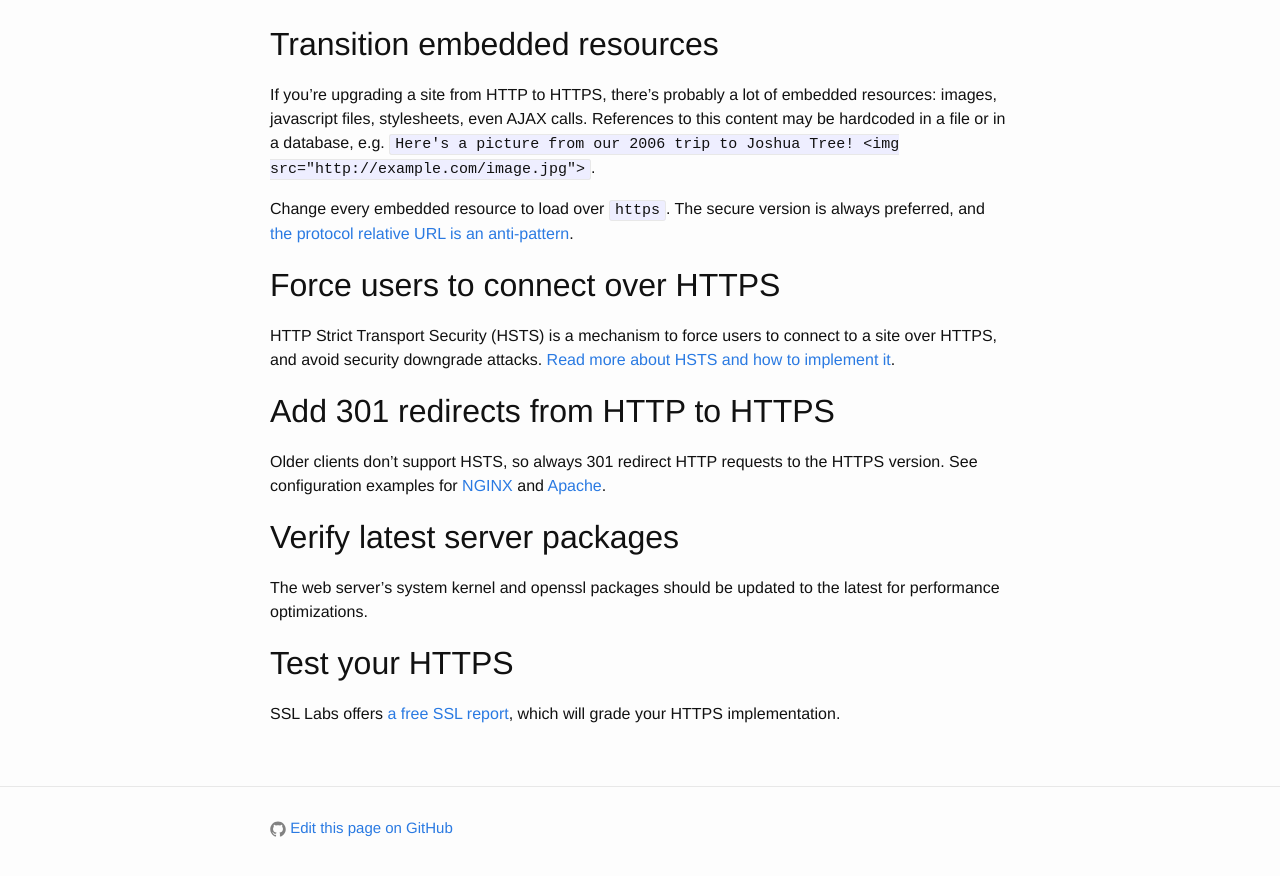
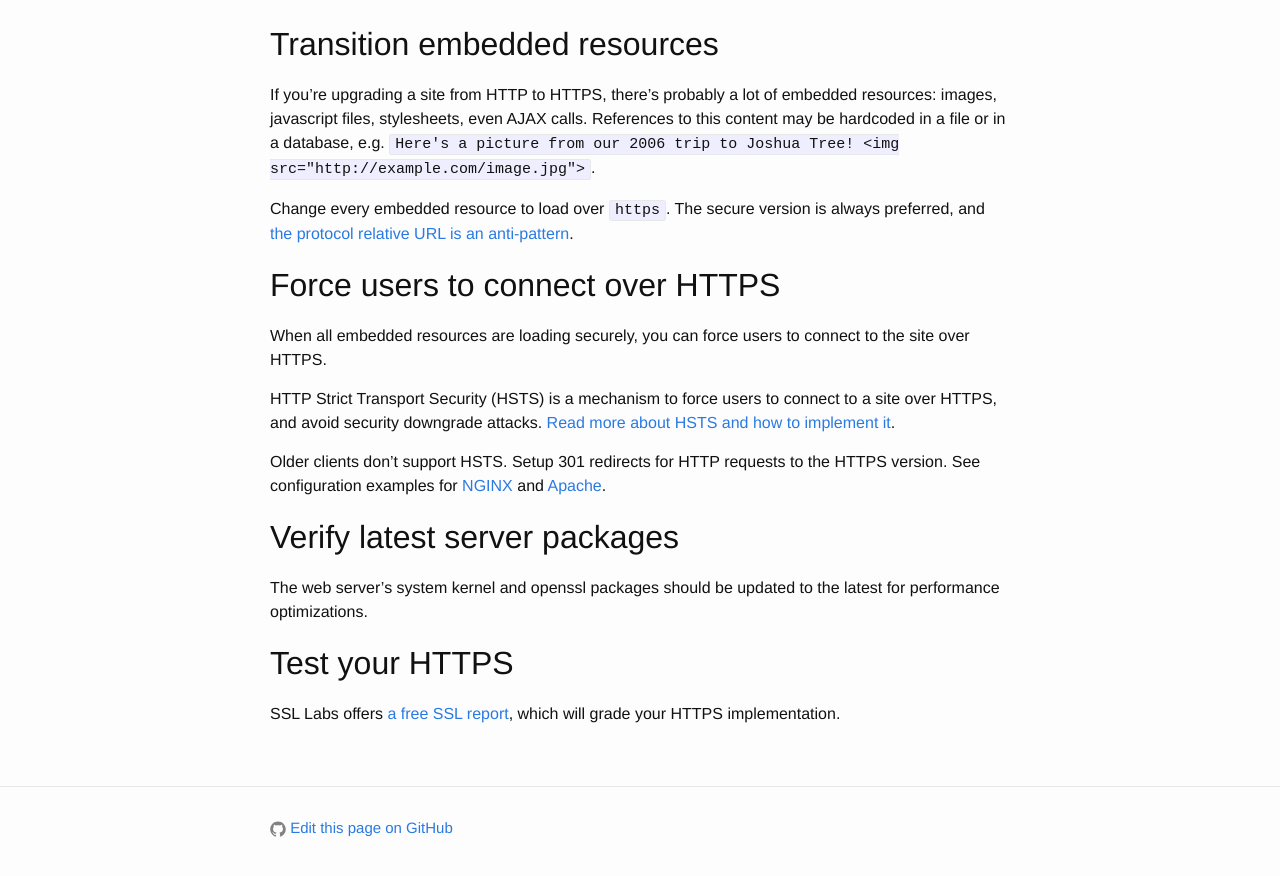
Before and after one commit to ericandrewlewis/say-yes-to-https, a Jekyll site: the page built from setup-https.md, in a window 1280 px wide and 900 px high, scrolled down 863 px. Shown: the top 876 px of the window. Built offline with Jekyll 4.4.1, drawn with Linux system fonts in a browser that asks for light colours.

Commit message:
Rework "Force Users to connect over HTTPS" section

```diff
--- a/setup-https.md
+++ b/setup-https.md
@@ -35,11 +35,11 @@ Change every embedded resource to load over `https`. The secure version is alway
 
 ## Force users to connect over HTTPS
 
+When all embedded resources are loading securely, you can force users to connect to the site over HTTPS.
+
 HTTP Strict Transport Security (HSTS) is a mechanism to force users to connect to a site over HTTPS, and avoid security downgrade attacks. [Read more about HSTS and how to implement it](https://https.cio.gov/hsts/).
 
-## Add 301 redirects from HTTP to HTTPS
-
-Older clients don't support HSTS, so always 301 redirect HTTP requests to the HTTPS version. See configuration examples for [NGINX](https://serverfault.com/questions/67316/in-nginx-how-can-i-rewrite-all-http-requests-to-https-while-maintaining-sub-dom/337893#337893) and [Apache](https://www.sslshopper.com/apache-redirect-http-to-https.html).
+Older clients don't support HSTS. Setup 301 redirects for HTTP requests to the HTTPS version. See configuration examples for [NGINX](https://serverfault.com/questions/67316/in-nginx-how-can-i-rewrite-all-http-requests-to-https-while-maintaining-sub-dom/337893#337893) and [Apache](https://www.sslshopper.com/apache-redirect-http-to-https.html).
 
 ## Verify latest server packages
 
```
